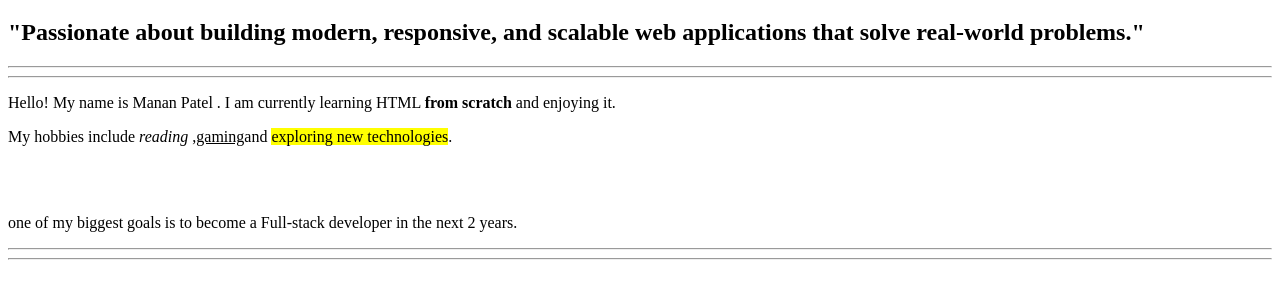
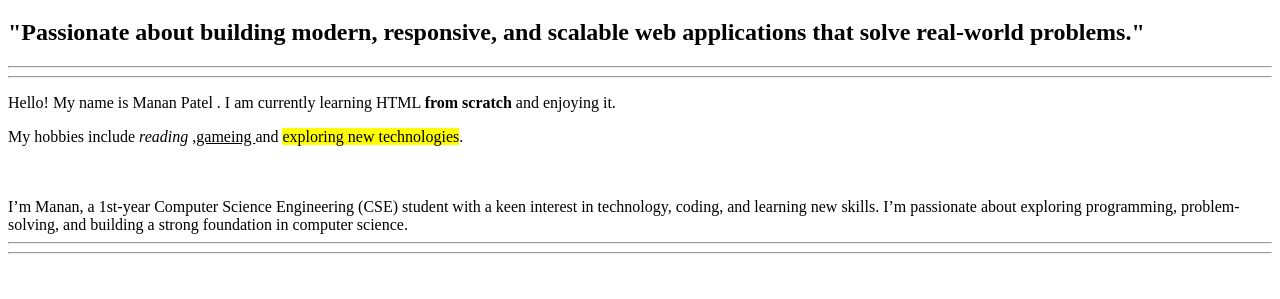
Before and after one commit to patelmanan112/Assignment, a plain HTML site: page assigment-html/assi1/assi1.html in a window 1280 px wide. Shown: the part 61-360 px from the top of the page. Drawn offline with Linux system fonts and the light colour scheme.

Commit message:
HTML Assignment

```diff
--- a/assigment-html/assi1/assi1.html
+++ b/assigment-html/assi1/assi1.html
@@ -10,9 +10,9 @@
     <h2>"Passionate about building modern, responsive, and scalable web applications that solve real-world problems."</h2>
     <hr> <hr>
     <p>Hello! My name is Manan Patel . I am currently learning HTML <b>from scratch</b> and enjoying it.</p>
-    <p>My hobbies include <i>reading </i> <u>,gaming</u>and <mark>exploring new technologies</mark>. </p>
+    <p>My hobbies include <i>reading </i> <u>,gameing </u>and <mark>exploring new technologies</mark>. </p>
     <br><br>
-    <p>one of my biggest goals is to become a Full-stack developer in the next 2 years.</p>
+    I’m Manan, a 1st-year Computer Science Engineering (CSE) student with a keen interest in technology, coding, and learning new skills. I’m passionate about exploring programming, problem-solving, and building a strong foundation in computer science.
     <hr><hr>
 </body>
 </html>
```
